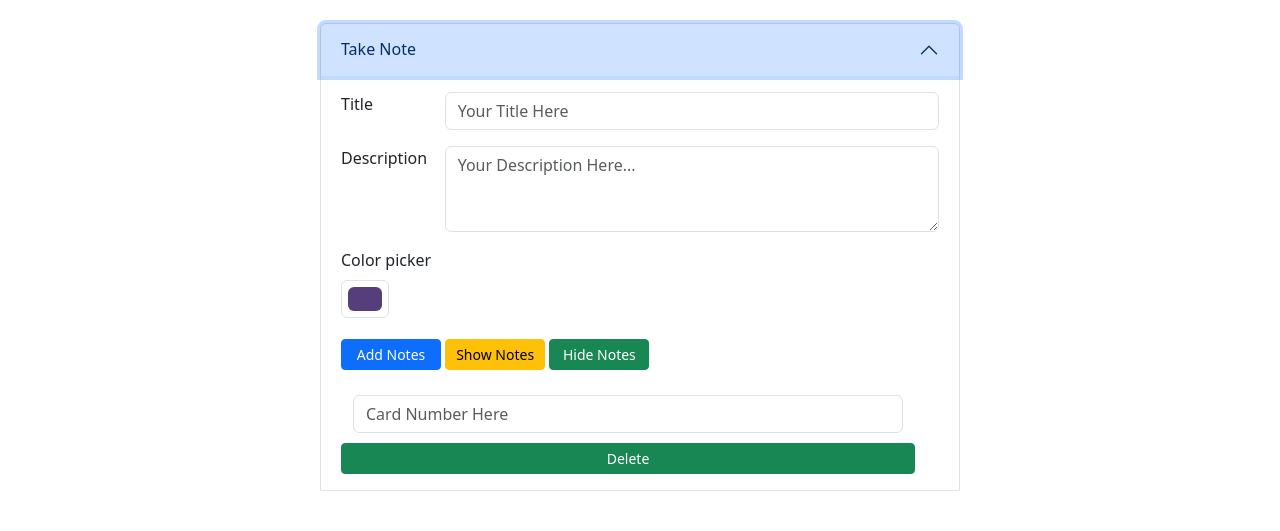
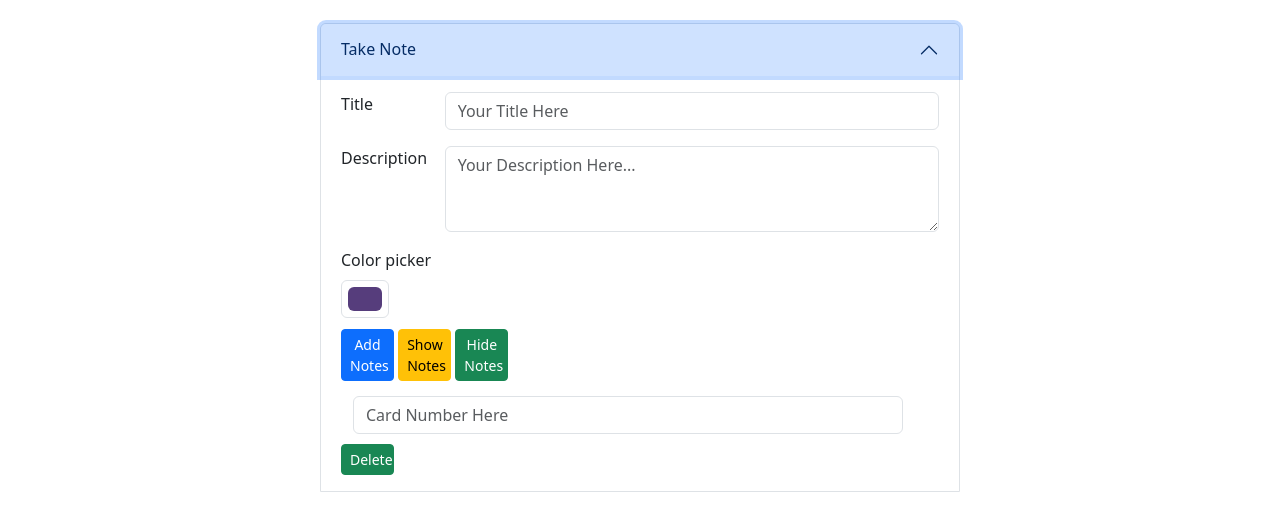
Before and after one commit to PriyanshuNegiCodes/To-Do-List, a plain HTML site: page index.html in a window 1280 px wide. Both pictures are taken after a click on the button "Take Note". Shown: the part 63-594 px from the top of the page. Drawn offline with nearby package versions, Linux system fonts and the light colour scheme; files that its build step writes are made by us from their sources; files whose address does not match are found by name.

Commit message:
Update styles.css

```diff
--- a/styles.css
+++ b/styles.css
@@ -1,3 +1,5 @@
+
+
 #note-input-panel{
     width: 50vw;
     margin: auto;
@@ -14,16 +16,16 @@
     flex-wrap: wrap;
     /* justify-content: space-around; */
 }
-.buttonitem{
+/* .buttonitem{
     width: 100px;
     margin-top: 10px;
     margin-bottom: 10px;
-}
-.buttonPadding button{
+} */
+/* .buttonPadding button{
     margin-right: 10px;
     width: 160px;
     margin-bottom: 8px;
-}
+} */
 .card a{
    align-content: center;
 }
@@ -38,3 +40,7 @@
     margin-left: 50px;
     margin-bottom: 30px;
   }
+
+  .buttonCss{
+    width: 53px!important;
+  }
```
